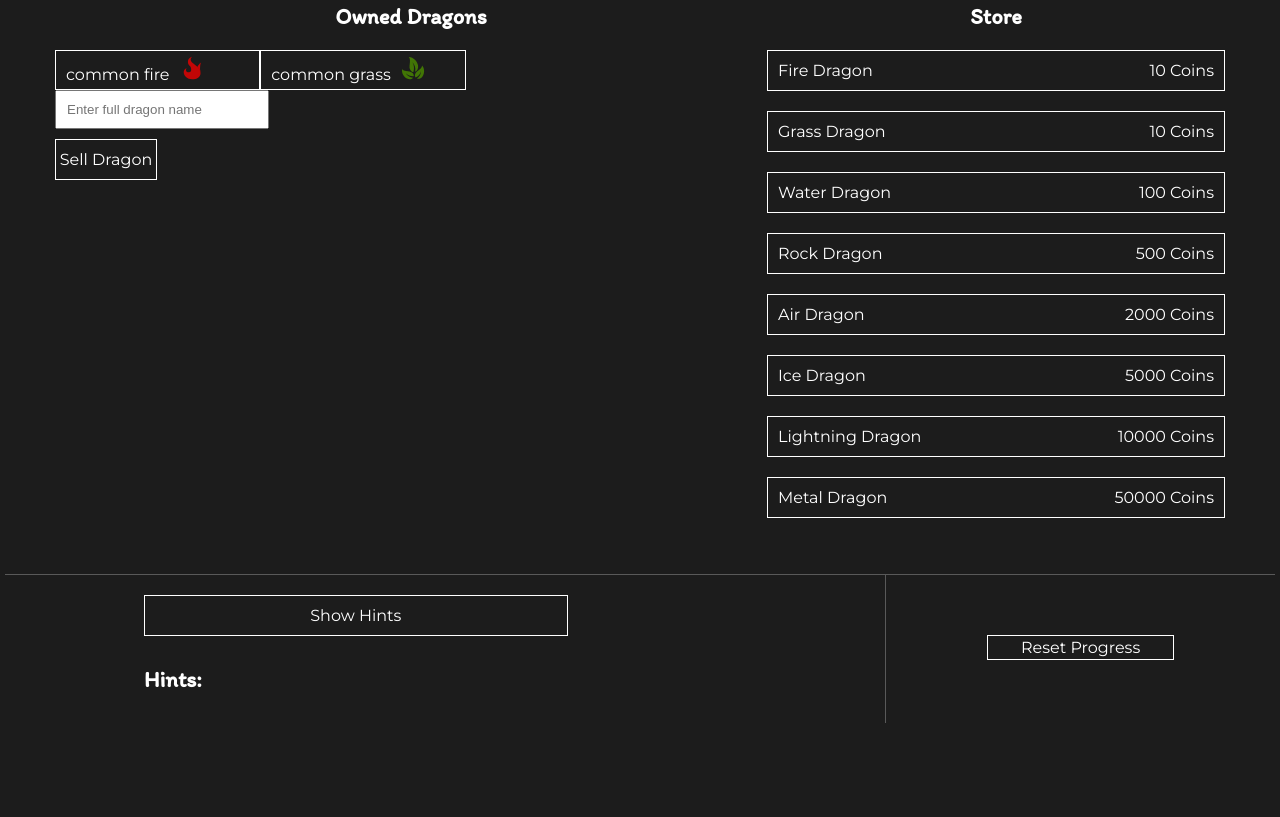
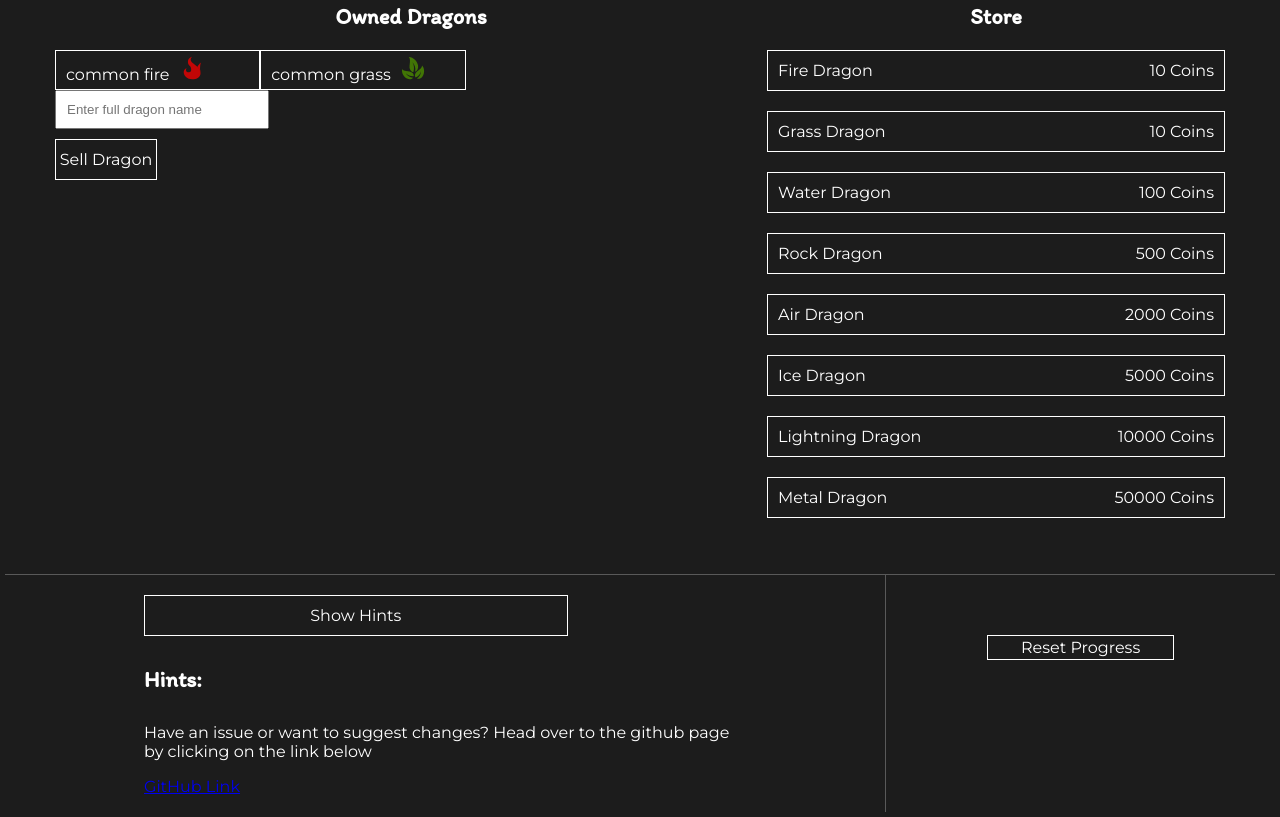
Before and after one commit to edwardsja/WDD-330-Web-Frontend-II, a plain HTML site: page Week 14/index.html in a window 1280 px wide. Shown: the part 428-1245 px from the top of the page. Before the commit the page ends 1156 px from the top, so only its background shows below. Drawn offline with Linux system fonts and the light colour scheme.

Commit message:
Added github link

```diff
--- a/Week 14/index.html
+++ b/Week 14/index.html
@@ -112,6 +112,8 @@
             </ul>
             <p>Good luck and have fun collecting dragons!</p>
             </div>
+            <p>Have an issue or want to suggest changes? Head over to the github page by clicking on the link below</p>
+            <p><a target="_blank" href="https://github.com/edwardsja/WDD-330-Web-Frontend-II">GitHub Link</a></p>
         </div>
         <div id='delete_progress' class='delete-progress'>
             <div class="first-warning button" id="first_warning">Reset Progress</div>
```
